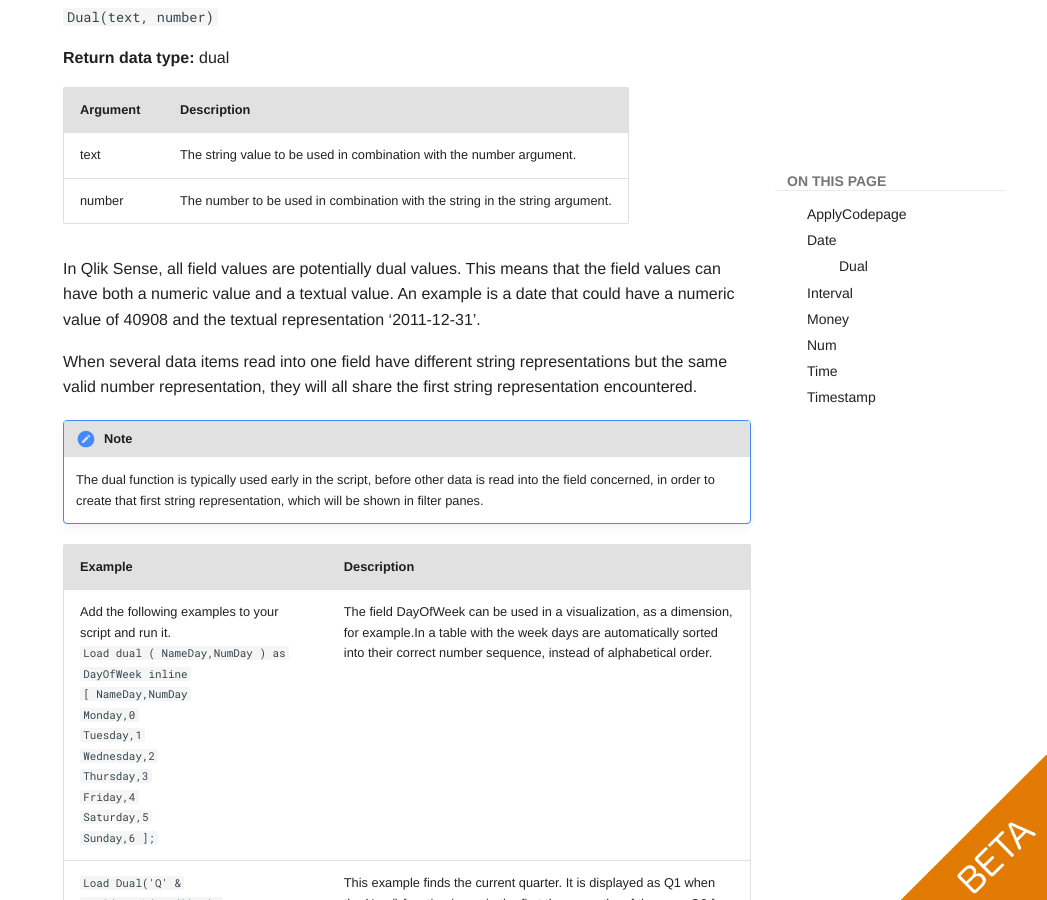
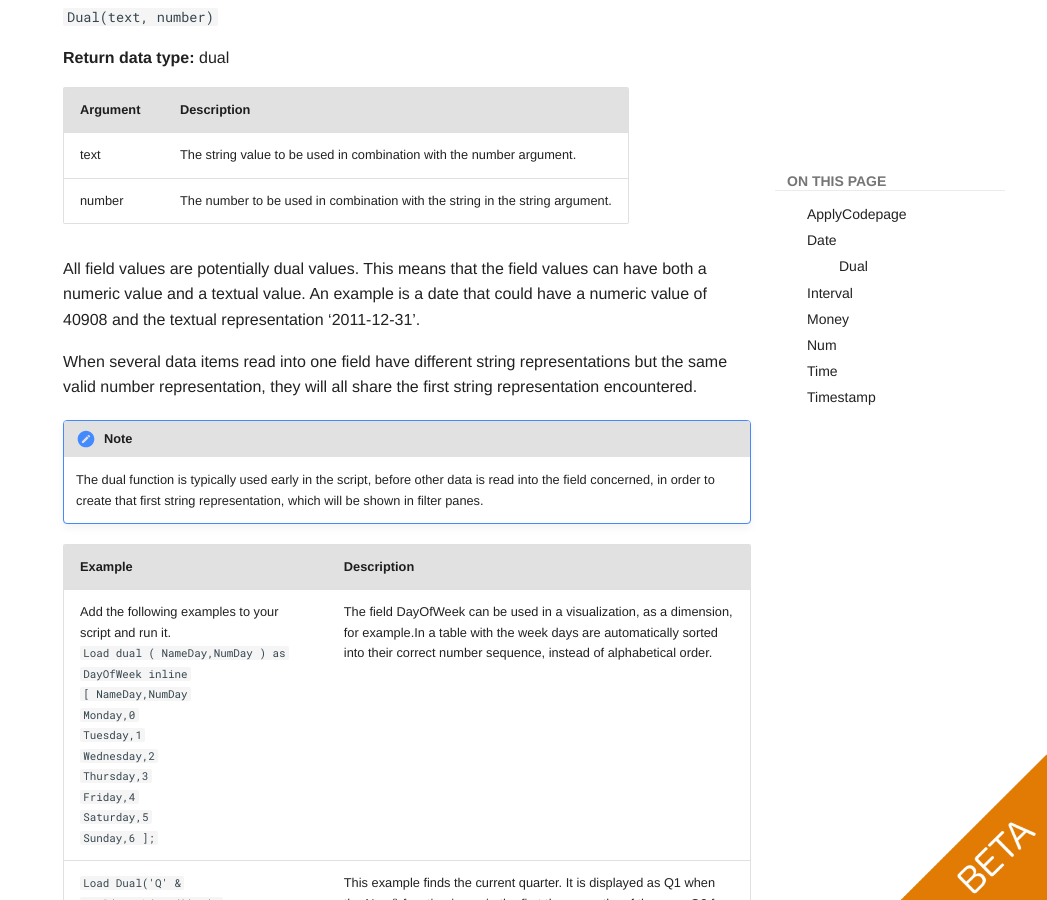
Before and after one commit to qlik-oss/core-website, an MkDocs documentation site: the page built from docs/services/qix-engine/script_syntax/10_Formatting_functions.md, in a window 1280 px wide and 900 px high, scrolled down 2166 px. Shown: the whole window, without its empty margins (233-1280 px from the left). Built offline with MkDocs 1.6.1 and Material for MkDocs 9.7.7, drawn with Linux system fonts in a browser that asks for light colours; comment, search, counter and statistics services are not loaded; old or Windows-style settings are respelled for this version of MkDocs.

Commit message:
Removing Qlik sense wording

```diff
--- a/docs/services/qix-engine/script_syntax/10_Formatting_functions.md
+++ b/docs/services/qix-engine/script_syntax/10_Formatting_functions.md
@@ -68,7 +68,7 @@ while the string value can be used for display purposes.
 | text     | The string value to be used in combination with the number argument.         |
 | number   | The number to be used in combination with the string in the string argument. |
 
-In Qlik Sense, all field values are potentially dual values. This means
+All field values are potentially dual values. This means
 that the field values can have both a numeric value and a textual value.
 An example is a date that could have a numeric value of 40908 and the
 textual representation ‘2011-12-31’.
```
